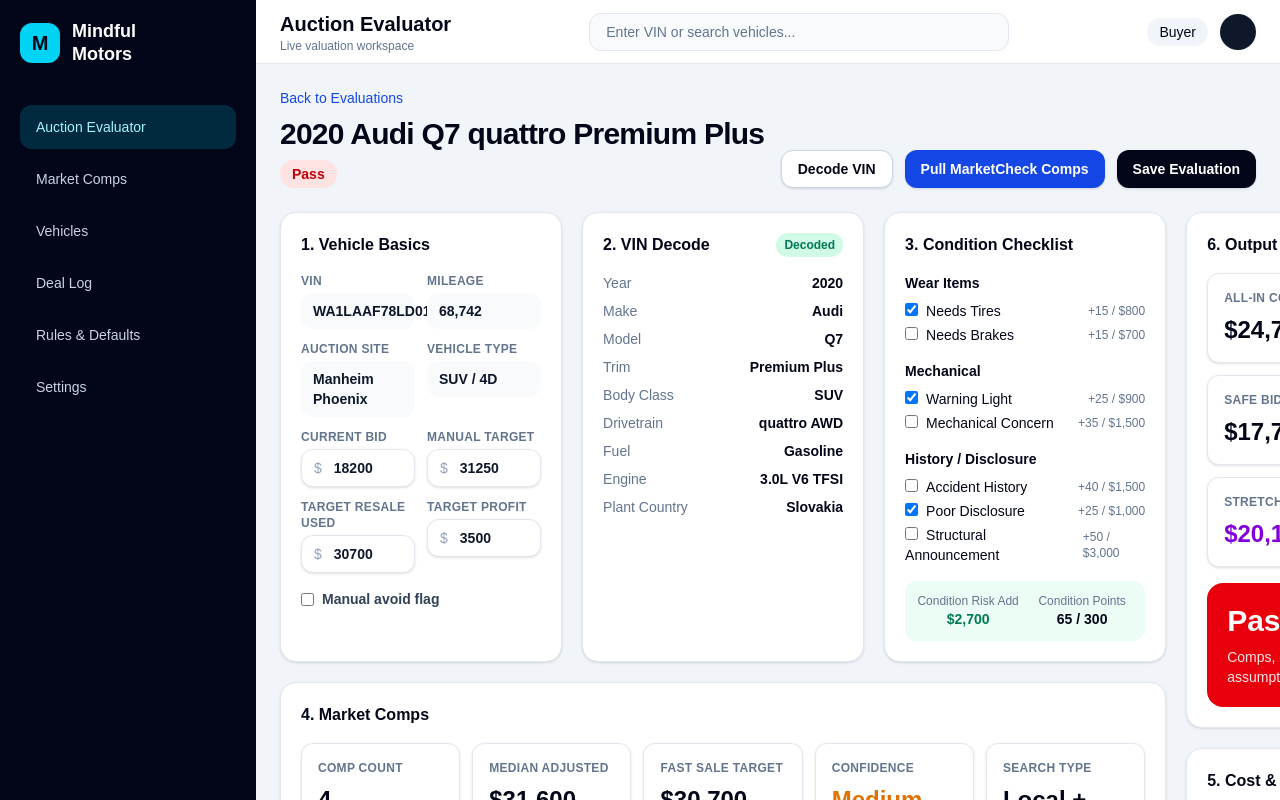
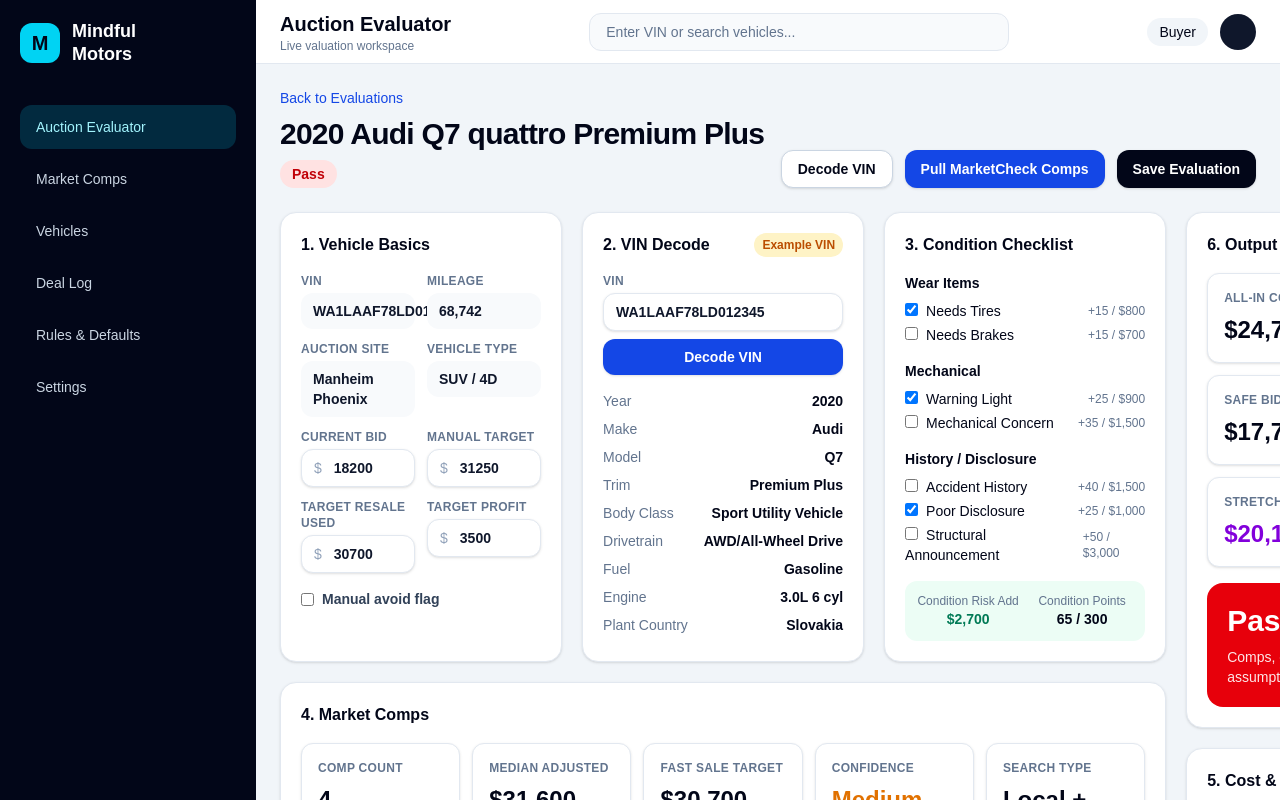
Before and after one commit to GET-Jon/mmav, a Next.js app: page / in a window 1280 px wide. Shown: the top 800 px of the page. Built offline with nearby package versions, Linux system fonts and the light colour scheme.

Commit message:
Wire VIN decode button to API

```diff
--- a/components/evaluation/evaluation-workspace.tsx
+++ b/components/evaluation/evaluation-workspace.tsx
@@ -4,6 +4,7 @@ import Link from "next/link";
 import { useMemo, useState } from "react";
 import type { ReactNode } from "react";
 import { MarketCompsTable } from "@/components/comps/market-comps-table";
+import { VinDecodeCard } from "@/components/evaluation/vin-decode-card";
 import { calculateCompSummary } from "@/lib/comps";
 import { defaultAssumptions } from "@/lib/assumptions";
 import { calculateValuation } from "@/lib/valuation";
@@ -498,33 +499,7 @@ export function EvaluationWorkspace() {
                     </label>
                   </SectionCard>
 
-                  <SectionCard
-                    title="2. VIN Decode"
-                    action={
-                      <span className="rounded-full bg-emerald-100 px-2 py-1 text-xs font-bold text-emerald-700">
-                        Decoded
-                      </span>
-                    }
-                  >
-                    <div className="space-y-2 text-sm">
-                      {[
-                        ["Year", "2020"],
-                        ["Make", "Audi"],
-                        ["Model", "Q7"],
-                        ["Trim", "Premium Plus"],
-                        ["Body Class", "SUV"],
-                        ["Drivetrain", "quattro AWD"],
-                        ["Fuel", "Gasoline"],
-                        ["Engine", "3.0L V6 TFSI"],
-                        ["Plant Country", "Slovakia"],
-                      ].map(([label, value]) => (
-                        <div key={label} className="flex justify-between gap-4">
-                          <span className="text-slate-500">{label}</span>
-                          <span className="font-semibold">{value}</span>
-                        </div>
-                      ))}
-                    </div>
-                  </SectionCard>
+                  <VinDecodeCard />
 
                   <SectionCard title="3. Condition Checklist">
                     <div className="space-y-4 text-sm">
--- /dev/null
+++ b/components/evaluation/vin-decode-card.tsx
@@ -0,0 +1,133 @@
+"use client";
+
+import { useState } from "react";
+import type { VinDecodeResult } from "@/types/vin";
+
+const initialDecoded: VinDecodeResult = {
+  vin: "WA1LAAF78LD012345",
+  status: "Example VIN",
+  year: "2020",
+  make: "Audi",
+  model: "Q7",
+  trim: "Premium Plus",
+  bodyClass: "Sport Utility Vehicle",
+  engineCylinders: "6",
+  displacementL: "3.0",
+  driveType: "AWD/All-Wheel Drive",
+  fuelType: "Gasoline",
+  plantCountry: "Slovakia",
+};
+
+function FieldRow({ label, value }: { label: string; value: string }) {
+  return (
+    <div className="flex justify-between gap-4">
+      <span className="text-slate-500">{label}</span>
+      <span className="text-right font-semibold">{value || "—"}</span>
+    </div>
+  );
+}
+
+export function VinDecodeCard() {
+  const [vin, setVin] = useState(initialDecoded.vin);
+  const [decoded, setDecoded] = useState<VinDecodeResult>(initialDecoded);
+  const [loading, setLoading] = useState(false);
+  const [error, setError] = useState("");
+
+  async function decodeVin() {
+    setLoading(true);
+    setError("");
+
+    try {
+      const response = await fetch("/api/vin/decode", {
+        method: "POST",
+        headers: {
+          "Content-Type": "application/json",
+        },
+        body: JSON.stringify({
+          vin,
+        }),
+      });
+
+      const data = await response.json();
+
+      if (!response.ok) {
+        throw new Error(data.error || "VIN decode failed.");
+      }
+
+      setDecoded(data);
+    } catch (decodeError) {
+      setError(
+        decodeError instanceof Error
+          ? decodeError.message
+          : "VIN decode failed."
+      );
+    } finally {
+      setLoading(false);
+    }
+  }
+
+  const statusTone = decoded.status === "Decoded"
+    ? "bg-emerald-100 text-emerald-700"
+    : "bg-amber-100 text-amber-700";
+
+  return (
+    <section className="rounded-2xl border border-slate-200 bg-white p-5 shadow-sm">
+      <div className="mb-4 flex items-center justify-between gap-4">
+        <h2 className="text-base font-bold text-slate-950">2. VIN Decode</h2>
+        <span className={`rounded-full px-2 py-1 text-xs font-bold ${statusTone}`}>
+          {decoded.status}
+        </span>
+      </div>
+
+      <div className="mb-4 space-y-2">
+        <label className="block">
+          <div className="mb-1 text-xs font-semibold uppercase tracking-wide text-slate-500">
+            VIN
+          </div>
+          <input
+            value={vin}
+            onChange={(event) => setVin(event.target.value.toUpperCase())}
+            className="w-full rounded-xl border border-slate-200 bg-white px-3 py-2 text-sm font-semibold text-slate-900 shadow-sm outline-none"
+          />
+        </label>
+
+        <button
+          onClick={decodeVin}
+          disabled={loading}
+          className="w-full rounded-xl bg-blue-700 px-4 py-2 text-sm font-semibold text-white shadow-sm disabled:cursor-not-allowed disabled:bg-slate-400"
+        >
+          {loading ? "Decoding..." : "Decode VIN"}
+        </button>
+
+        {error ? (
+          <div className="rounded-xl bg-red-50 px-3 py-2 text-sm font-semibold text-red-700">
+            {error}
+          </div>
+        ) : null}
+      </div>
+
+      <div className="space-y-2 text-sm">
+        <FieldRow label="Year" value={decoded.year} />
+        <FieldRow label="Make" value={decoded.make} />
+        <FieldRow label="Model" value={decoded.model} />
+        <FieldRow label="Trim" value={decoded.trim} />
+        <FieldRow label="Body Class" value={decoded.bodyClass} />
+        <FieldRow label="Drivetrain" value={decoded.driveType} />
+        <FieldRow label="Fuel" value={decoded.fuelType} />
+        <FieldRow
+          label="Engine"
+          value={
+            decoded.displacementL || decoded.engineCylinders
+              ? `${decoded.displacementL || "?"}L ${
+                  decoded.engineCylinders
+                    ? `${decoded.engineCylinders} cyl`
+                    : ""
+                }`
+              : ""
+          }
+        />
+        <FieldRow label="Plant Country" value={decoded.plantCountry} />
+      </div>
+    </section>
+  );
+}
```
